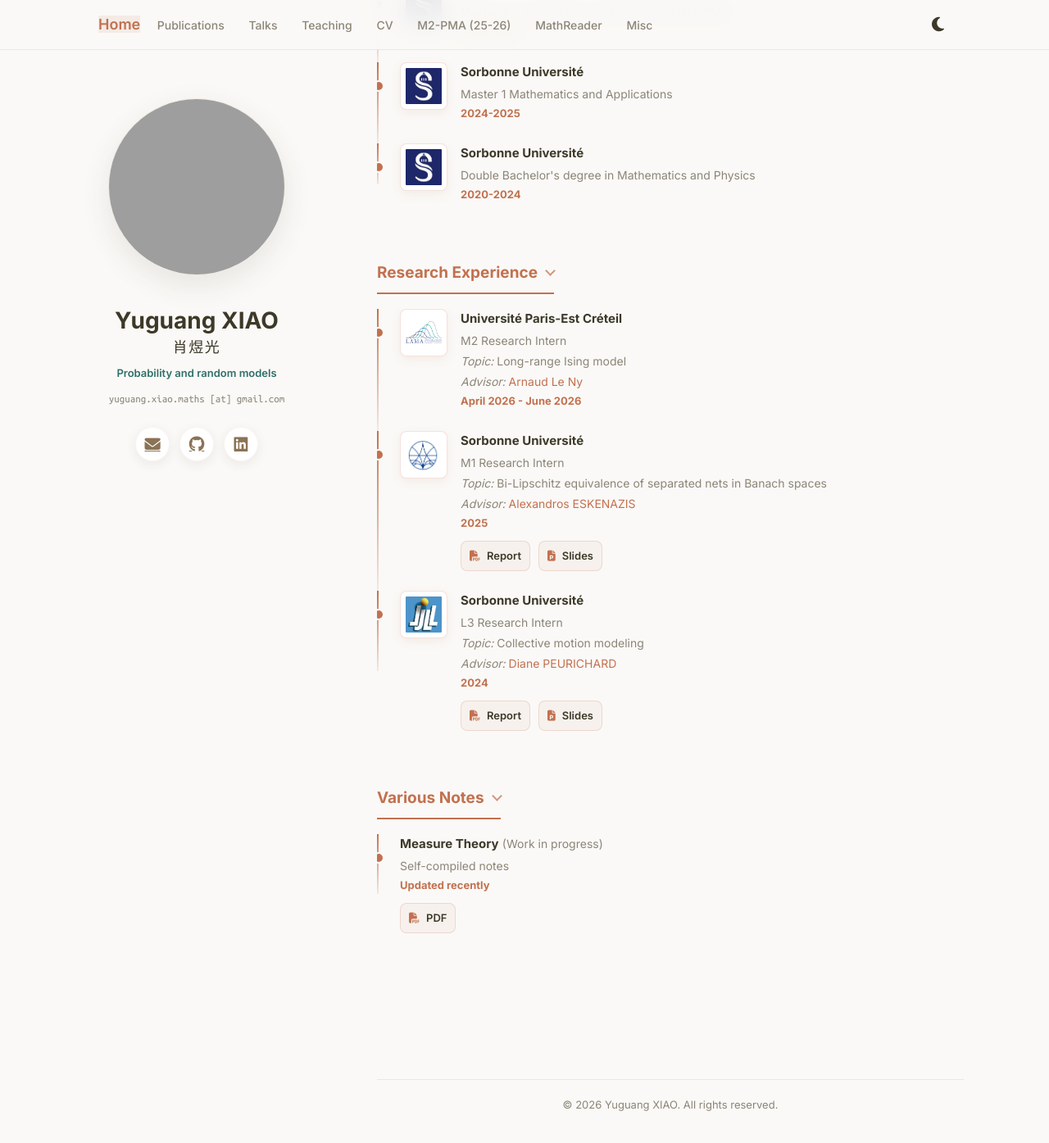
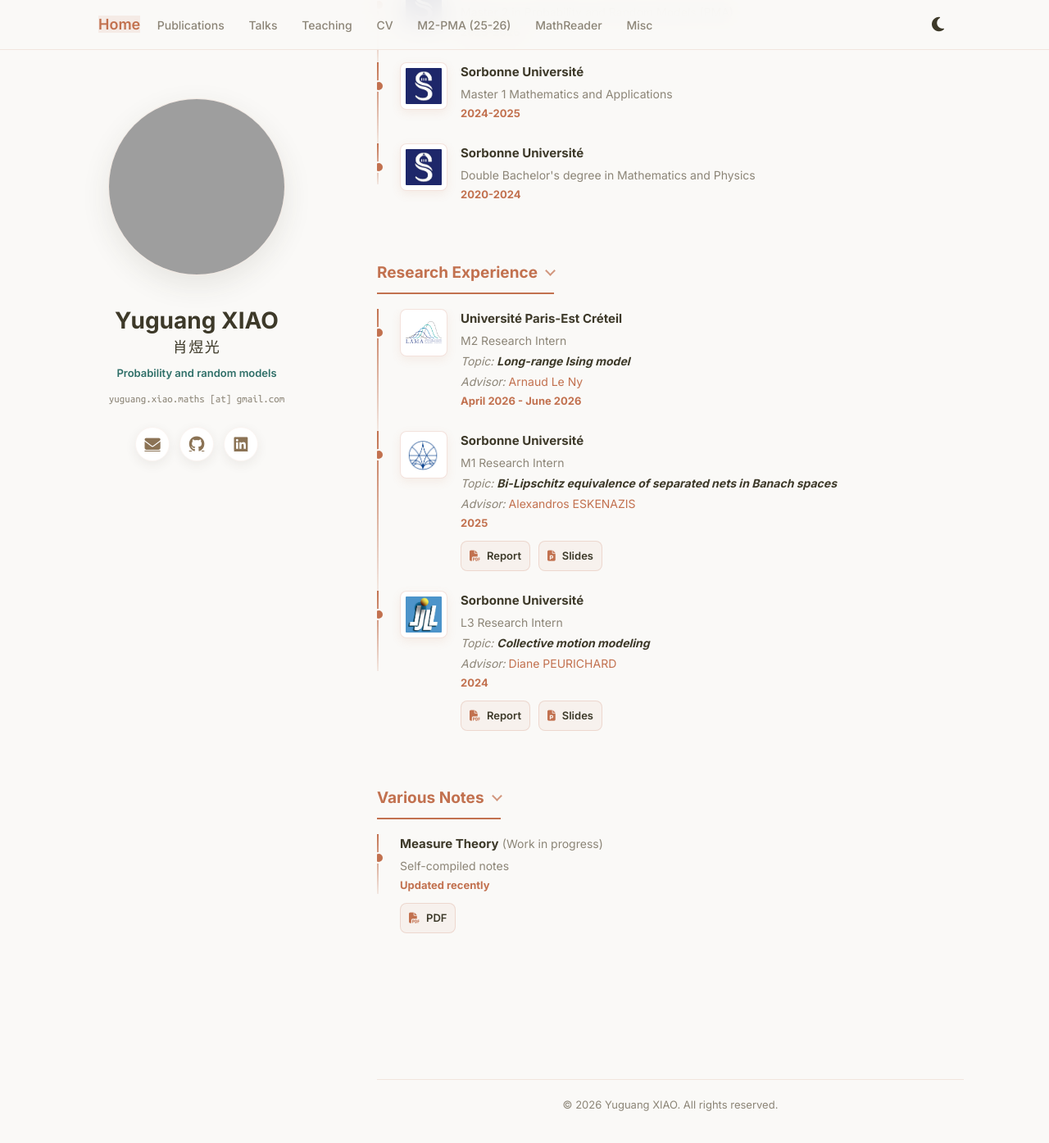
Before and after one commit to Lucien-XIAO/Lucien-XIAO.github.io, a Jekyll site: the page built from index.html, in a window 1280 px wide and 1400 px high, scrolled down 925 px. Shown: the top 1395 px of the window at 82% size. Built offline with Jekyll 4.4.1, drawn with Linux system fonts in a browser that asks for light colours; nearby versions of some CDN libraries; a style sheet for code colours, icons or effects is not loaded; grey boxes are pictures that could not be loaded.

Commit message:
加粗topics

```diff
--- a/assets/css/theme-claude.css
+++ b/assets/css/theme-claude.css
@@ -477,6 +477,12 @@ body.theme-claude .exp-detail {
   color: var(--claude-secondary);
 }
 
+body.theme-claude .exp-subject {
+  color: var(--claude-text);
+  font-style: italic;
+  font-weight: 700;
+}
+
 body.theme-claude .exp-period {
   font-size: 13px;
   color: var(--claude-accent);
--- a/index.html
+++ b/index.html
@@ -93,7 +93,7 @@ title: Yuguang XIAO - Homepage
         <div class="experience-content">
           <p class="exp-title"><strong>Université Paris-Est Créteil</strong></p>
           <p class="exp-detail">M2 Research Intern</p>
-          <p class="exp-detail"><em>Topic:</em> Long-range Ising model</p>
+          <p class="exp-detail"><em>Topic:</em> <span class="exp-subject">Long-range Ising model</span></p>
           <p class="exp-detail"><em>Advisor:</em> <a href="https://perso.math.u-pem.fr/leny.arnaud/">Arnaud Le Ny</a>
           </p>
           <p class="exp-period">April 2026 - June 2026</p>
@@ -106,7 +106,8 @@ title: Yuguang XIAO - Homepage
         <div class="experience-content">
           <p class="exp-title"><strong>Sorbonne Université</strong></p>
           <p class="exp-detail">M1 Research Intern</p>
-          <p class="exp-detail"><em>Topic:</em> Bi-Lipschitz equivalence of separated nets in Banach spaces</p>
+          <p class="exp-detail"><em>Topic:</em> <span class="exp-subject">Bi-Lipschitz equivalence of separated nets in
+              Banach spaces</span></p>
           <p class="exp-detail"><em>Advisor:</em> <a href="https://www.alexandroseskenazis.com/" target="_blank"
               rel="noopener noreferrer">Alexandros ESKENAZIS</a></p>
           <p class="exp-period">2025</p>
@@ -125,7 +126,7 @@ title: Yuguang XIAO - Homepage
         <div class="experience-content">
           <p class="exp-title"><strong>Sorbonne Université</strong></p>
           <p class="exp-detail">L3 Research Intern</p>
-          <p class="exp-detail"><em>Topic:</em> Collective motion modeling</p>
+          <p class="exp-detail"><em>Topic:</em> <span class="exp-subject">Collective motion modeling</span></p>
           <p class="exp-detail"><em>Advisor:</em> <a href="https://sites.google.com/site/dianepeurichard/home/"
               target="_blank" rel="noopener noreferrer">Diane PEURICHARD</a></p>
           <p class="exp-period">2024</p>
```
